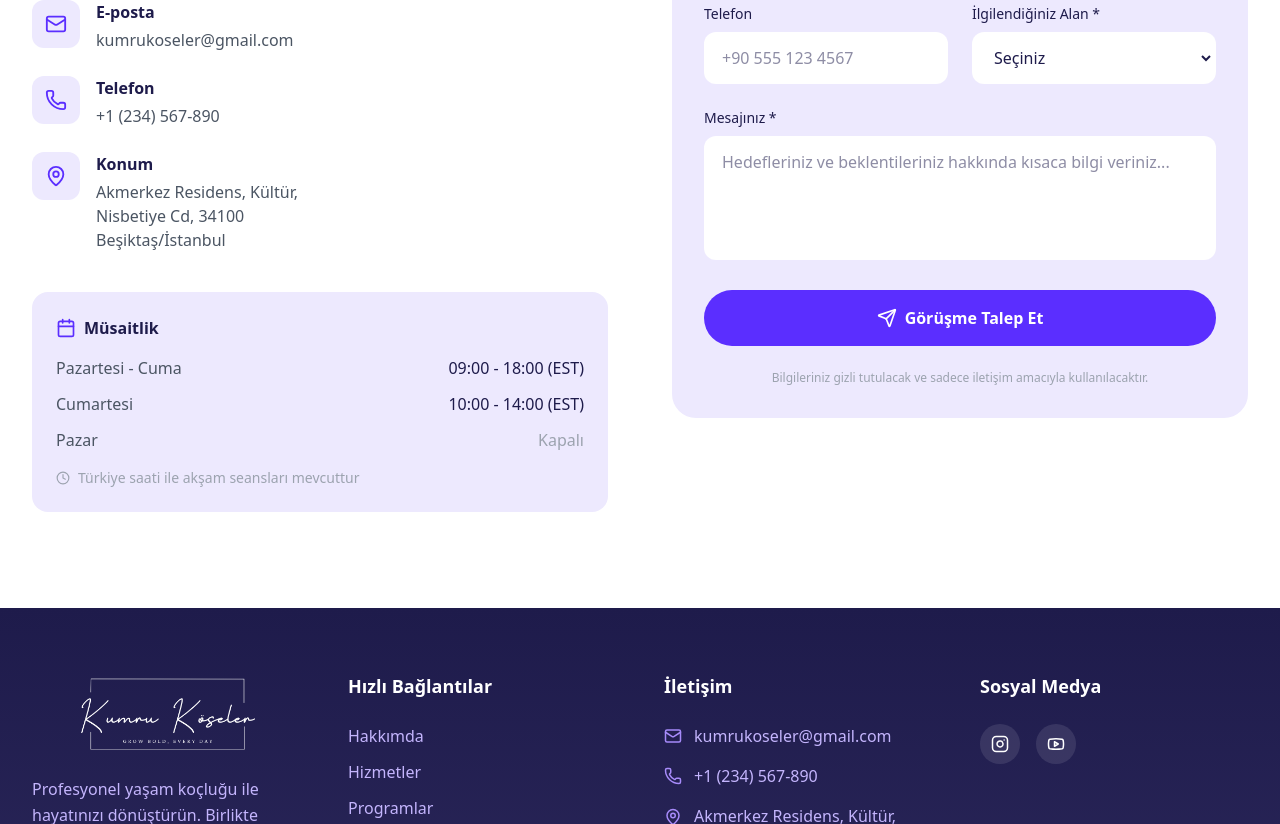
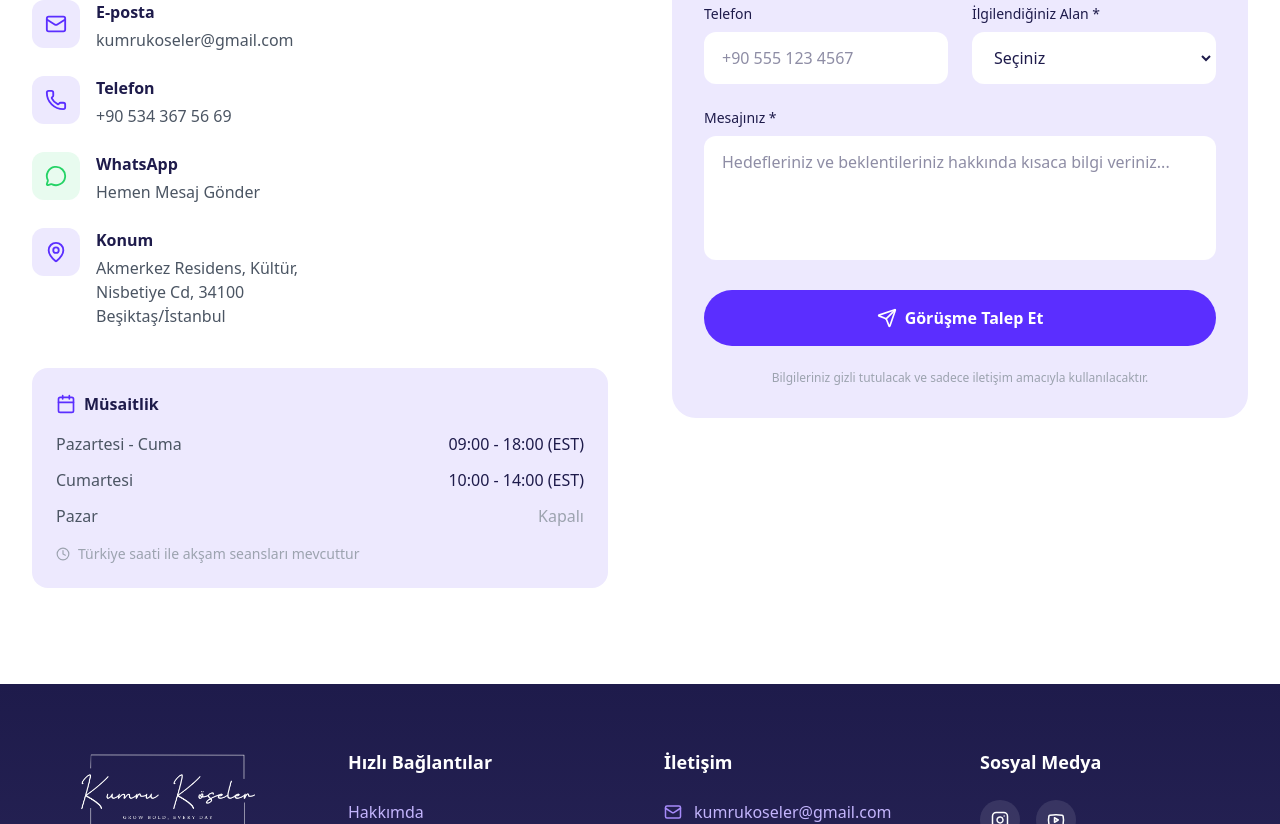
Before and after one commit to metinemredonmez/kumru, a Next.js app: page / in a window 1280 px wide. Shown: the part 7896-8720 px from the top of the page. Built offline with nearby package versions, Linux system fonts and the light colour scheme.

Commit message:
Add real phone number and WhatsApp button

```diff
--- a/src/components/layout/Footer.tsx
+++ b/src/components/layout/Footer.tsx
@@ -65,8 +65,8 @@ export default function Footer() {
               </li>
               <li className="flex items-center gap-3">
                 <Phone size={18} className="text-[var(--violet)]" />
-                <a href="tel:+1234567890" className="text-[var(--lavender)] hover:text-white transition-colors">
-                  +1 (234) 567-890
+                <a href="tel:+905343675669" className="text-[var(--lavender)] hover:text-white transition-colors">
+                  +90 534 367 56 69
                 </a>
               </li>
               <li className="flex items-start gap-3">
--- a/src/components/sections/Contact.tsx
+++ b/src/components/sections/Contact.tsx
@@ -1,7 +1,7 @@
 "use client";
 
 import { motion } from "framer-motion";
-import { Mail, Phone, MapPin, Send, Calendar, Clock } from "lucide-react";
+import { Mail, Phone, MapPin, Send, Calendar, Clock, MessageCircle } from "lucide-react";
 import { useState } from "react";
 
 export default function Contact() {
@@ -75,10 +75,27 @@ export default function Contact() {
                 <div>
                   <h4 className="font-semibold text-[var(--dark)] mb-1">Telefon</h4>
                   <a
-                    href="tel:+1234567890"
+                    href="tel:+905343675669"
                     className="text-[var(--text-body)] hover:text-[var(--indigo)] transition-colors"
                   >
-                    +1 (234) 567-890
+                    +90 534 367 56 69
+                  </a>
+                </div>
+              </div>
+
+              <div className="flex items-start gap-4">
+                <div className="w-12 h-12 rounded-xl bg-[#25D366]/10 flex items-center justify-center flex-shrink-0">
+                  <MessageCircle size={22} className="text-[#25D366]" />
+                </div>
+                <div>
+                  <h4 className="font-semibold text-[var(--dark)] mb-1">WhatsApp</h4>
+                  <a
+                    href="https://wa.me/905343675669"
+                    target="_blank"
+                    rel="noopener noreferrer"
+                    className="text-[var(--text-body)] hover:text-[#25D366] transition-colors"
+                  >
+                    Hemen Mesaj Gönder
                   </a>
                 </div>
               </div>
```
